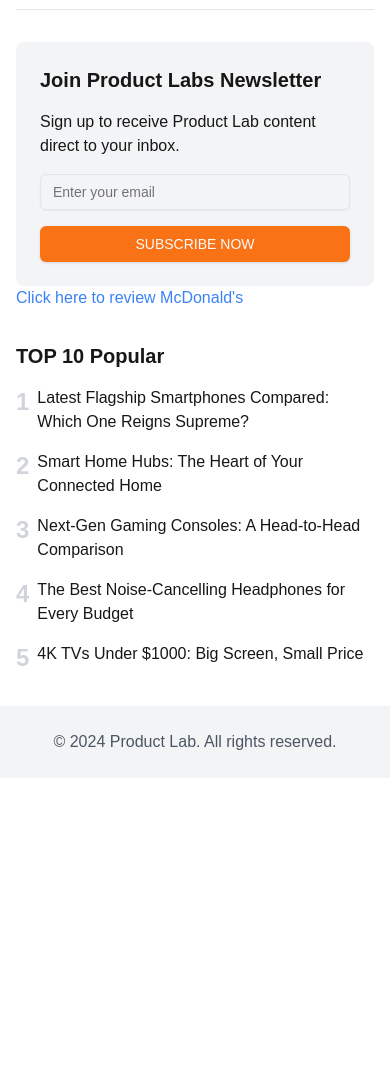
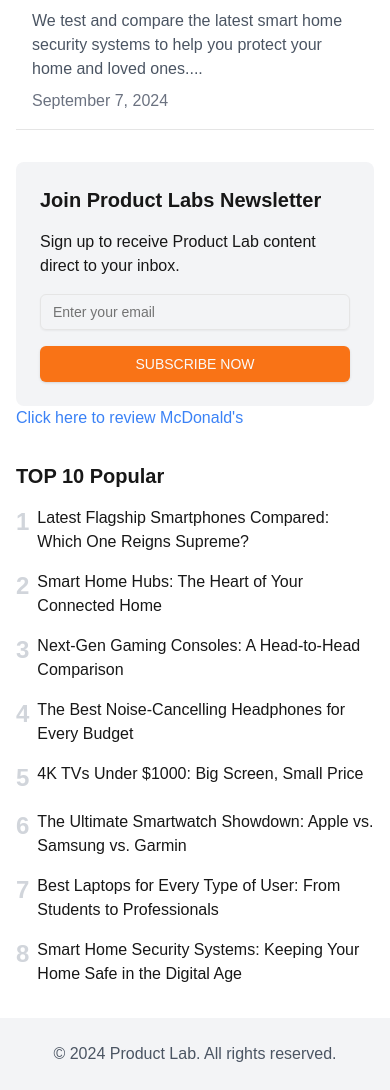
Before and after one commit to navi-singh/ProductLabR, a Next.js app: page / in a window 390 px wide. Shown: the part 3878-4968 px from the top of the page. Before the commit the page ends 4656 px from the top, so only its background shows below. Built offline with nearby package versions, Linux system fonts and the light colour scheme.

Commit message:
Refactor the review list to include a card component

```diff
--- a/app/articles/[id]/page.tsx
+++ b/app/articles/[id]/page.tsx
@@ -1,19 +1,18 @@
 import { Header } from '@/components/Header';
-import { ReviewsList } from '@/components/ReviewsList';
+
 import { Newsletter } from '@/components/Newsletter';
 import { Top10Popular } from '@/components/Top10Popular';
 import { Footer } from '@/components/Footer';
 import Link from 'next/link';
 import Image from 'next/image';
 
-export default function Home() {
+export default function Home(id: string) {
   return (
     <div className="flex min-h-screen flex-col">
       <main className="container mx-auto flex-grow px-4 py-8">
         <div className="grid grid-cols-1 gap-8 md:grid-cols-3">
-
           <div>
-            <main className="flex-grow container mx-auto px-4 py-8 flex flex-col md:flex-row">
+            <main className="container mx-auto flex flex-grow flex-col px-4 py-8 md:flex-row">
               <article className="md:w-2/3 md:pr-8">
                 <nav className="mb-4 text-sm">
                   <Link href="/">Home</Link> &gt; <Link href="/outdoor">Outdoor</Link> &gt;{' '}
@@ -43,16 +42,14 @@ export default function Home() {
                   game and prepare it over an open flame.
                 </p>
                 <p>
-                    Andrew Zimmern, a lifelong outdoorsman and chef, is heading back into the wild
-                    to source his favorite proteins. From wild pigs in Oklahoma to redfish in
-                    Louisiana, Field to Fire will showcase the incredible wild feasts the field has
-                    to offer.
+                  Andrew Zimmern, a lifelong outdoorsman and chef, is heading back into the wild to
+                  source his favorite proteins. From wild pigs in Oklahoma to redfish in Louisiana,
+                  Field to Fire will showcase the incredible wild feasts the field has to offer.
                 </p>
               </article>
             </main>
           </div>
           <Top10Popular />
-
         </div>
       </main>
     </div>
--- a/app/articles/page.tsx
+++ b/app/articles/page.tsx
@@ -1,5 +1,5 @@
 import { Header } from '@/components/Header';
-import { ReviewsList } from '@/components/ReviewsList';
+import { ReviewsList } from '@/components/PostsList';
 import { Newsletter } from '@/components/Newsletter';
 import { Top10Popular } from '@/components/Top10Popular';
 import { Footer } from '@/components/Footer';
@@ -11,9 +11,8 @@ export default function Home() {
     <div className="flex min-h-screen flex-col">
       <main className="container mx-auto flex-grow px-4 py-8">
         <div className="grid grid-cols-1 gap-8 md:grid-cols-3">
-
           <div>
-            <main className="flex-grow container mx-auto px-4 py-8 flex flex-col md:flex-row">
+            <main className="container mx-auto flex flex-grow flex-col px-4 py-8 md:flex-row">
               <article className="md:w-2/3 md:pr-8">
                 <nav className="mb-4 text-sm">
                   <Link href="/">Home</Link> &gt; <Link href="/outdoor">Outdoor</Link> &gt;{' '}
@@ -43,16 +42,14 @@ export default function Home() {
                   game and prepare it over an open flame.
                 </p>
                 <p>
-                    Andrew Zimmern, a lifelong outdoorsman and chef, is heading back into the wild
-                    to source his favorite proteins. From wild pigs in Oklahoma to redfish in
-                    Louisiana, Field to Fire will showcase the incredible wild feasts the field has
-                    to offer.
+                  Andrew Zimmern, a lifelong outdoorsman and chef, is heading back into the wild to
+                  source his favorite proteins. From wild pigs in Oklahoma to redfish in Louisiana,
+                  Field to Fire will showcase the incredible wild feasts the field has to offer.
                 </p>
               </article>
             </main>
           </div>
           <Top10Popular />
-
         </div>
       </main>
     </div>
--- a/app/page.tsx
+++ b/app/page.tsx
@@ -1,4 +1,4 @@
-import { ReviewsList } from '@/components/ReviewsList';
+import { PostsList } from '@/components/PostsList';
 import { Newsletter } from '@/components/Newsletter';
 import { Top10Popular } from '@/components/Top10Popular';
 import Link from 'next/link';
@@ -8,7 +8,7 @@ export default function Home() {
     <div className="flex min-h-screen flex-col">
       <main className="container mx-auto flex-grow px-4 py-8">
         <div className="grid grid-cols-1 gap-8 md:grid-cols-3">
-          <ReviewsList />
+          <PostsList />
           <aside className="space-y-8">
             <Newsletter />
             <Link href="/review" className="cursor-pointer text-blue-500 hover:text-blue-700">
--- /dev/null
+++ b/components/PostsList.tsx
@@ -0,0 +1,21 @@
+import Image from 'next/image';
+import { Posts } from '@/lib/Posts';
+import { truncateText } from '@/lib/textUtil';
+import { Card } from './card';
+import { Post } from './ui/Post';
+
+export const PostsList = () => {
+  return (
+    <div className="md:col-span-2">
+      <h2 className="mb-4 text-4xl font-bold">Articles</h2>
+      <p className="mb-8 text-gray-600">
+        Read our objective tests and assessments of the latest products.
+      </p>
+      <div className="grid grid-cols-1 gap-8 md:grid-cols-2">
+        {Object.entries(Posts).map(([id, post]: [string, Post]) => (
+          <Card key={id} post={post} />
+        ))}
+      </div>
+    </div>
+  );
+};
--- a/components/ReviewsList.tsx
+++ /dev/null
@@ -1,29 +0,0 @@
-import Image from 'next/image';
-import { reviews } from '@/lib/Reviews';
-
-export const ReviewsList = () => {
-  return (
-    <div className="md:col-span-2">
-      <h2 className="mb-4 text-4xl font-bold">Reviews</h2>
-      <p className="mb-8 text-gray-600">
-        Read our objective tests and assessments of the latest products.
-      </p>
-      <div className="grid grid-cols-1 gap-8 md:grid-cols-2">
-        {reviews.map((review, index) => (
-          <article key={index} className="border-b pb-8 hover:bg-white hover:shadow-lg">
-            <Image
-              src={review.image}
-              alt={review.title}
-              width={400}
-              height={300}
-              className="mb-4 h-48 w-full object-cover"
-            />
-            <h3 className="mb-2 text-2xl font-bold">{review.title}</h3>
-            <p className="mb-2 text-gray-600">{review.description}</p>
-            <span className="text-gray-500">{review.date}</span>
-          </article>
-        ))}
-      </div>
-    </div>
-  );
-};
--- a/components/Top10Popular.tsx
+++ b/components/Top10Popular.tsx
@@ -1,14 +1,14 @@
-import { reviews } from '@/lib/Reviews';
+import { Posts } from '@/lib/Posts';
 
 export const Top10Popular = () => {
   return (
     <div>
       <h3 className="mb-4 text-xl font-bold">TOP 10 Popular</h3>
       <ul className="space-y-4">
-        {reviews.slice(0, 5).map((review, index) => (
+        {Object.entries(Posts).map(([id, post], index) => (
           <li key={index} className="flex items-start space-x-2">
             <span className="text-2xl font-bold text-gray-300">{index + 1}</span>
-            <p className="font-medium">{review.title}</p>
+            <p className="font-medium">{post.title}</p>
           </li>
         ))}
       </ul>
--- /dev/null
+++ b/components/card.tsx
@@ -0,0 +1,22 @@
+import Image from 'next/image';
+import { truncateText } from '@/lib/textUtil';
+import { Post } from './ui/Post';
+
+export const Card = ({ post }: { post: Post }) => {
+  return (
+    <div>
+      <article className="border-b p-4 hover:bg-white hover:shadow-lg">
+        <Image
+          src={post.image}
+          alt={post.title}
+          width={400}
+          height={300}
+          className="mb-4 h-48 w-full object-cover"
+        />
+        <h3 className="mb-2 text-2xl font-bold">{post.title}</h3>
+        <p className="mb-2 text-gray-600">{truncateText(post.description, 30)}... </p>
+        <span className="text-gray-500">{post.date}</span>
+      </article>
+    </div>
+  );
+};
--- /dev/null
+++ b/components/ui/Post.tsx
@@ -0,0 +1,6 @@
+export interface Post {
+  title: string;
+  description: string;
+  image: string;
+  date: string;
+}
--- a/lib/Reviews.js
+++ b/lib/Posts.ts
@@ -1,57 +1,59 @@
-export const reviews = [
-  {
+import { Post } from '@/components/ui/Post';
+
+export const Posts: Record<string, Post> = {
+  '100': {
     title: 'Latest Flagship Smartphones Compared: Which One Reigns Supreme?',
     description:
       'We put the latest high-end smartphones through rigorous testing to determine which one offers the best value for your money.',
     date: 'September 14, 2024',
     image: '/placeholder.svg?height=300&width=400',
   },
-  {
+  '101': {
     title: 'Smart Home Hubs: The Heart of Your Connected Home',
     description:
       'Discover which smart home hub offers the best compatibility, ease of use, and features for your connected devices.',
     date: 'September 13, 2024',
     image: '/placeholder.svg?height=300&width=400',
   },
-  {
+  '102': {
     title: 'Next-Gen Gaming Consoles: A Head-to-Head Comparison',
     description:
       'We compare the latest gaming consoles to help you decide which one deserves a spot in your entertainment center.',
     date: 'September 12, 2024',
     image: '/placeholder.svg?height=300&width=400',
   },
-  {
+  '103': {
     title: 'The Best Noise-Cancelling Headphones for Every Budget',
     description:
       "From budget-friendly to premium options, we've tested the top noise-cancelling headphones to help you find your perfect match.",
     date: 'September 11, 2024',
     image: '/placeholder.svg?height=300&width=400',
   },
-  {
+  '104': {
     title: '4K TVs Under $1000: Big Screen, Small Price',
     description:
       'We review the best 4K TVs that offer stunning picture quality without breaking the bank.',
     date: 'September 10, 2024',
     image: '/placeholder.svg?height=300&width=400',
   },
-  {
+  '105': {
     title: 'The Ultimate Smartwatch Showdown: Apple vs. Samsung vs. Garmin',
     description:
       'We put the latest smartwatches from top brands through their paces to help you find the perfect wrist companion.',
     date: 'September 9, 2024',
     image: '/placeholder.svg?height=300&width=400',
   },
-  {
+  '106': {
     title: 'Best Laptops for Every Type of User: From Students to Professionals',
     description: 'Our comprehensive guide to the best laptops for different needs and budgets.',
     date: 'September 8, 2024',
     image: '/placeholder.svg?height=300&width=400',
   },
-  {
+  '107': {
     title: 'Smart Home Security Systems: Keeping Your Home Safe in the Digital Age',
     description:
       'We test and compare the latest smart home security systems to help you protect your home and loved ones.',
     date: 'September 7, 2024',
     image: '/placeholder.svg?height=300&width=400',
   },
-];
+};
--- /dev/null
+++ b/lib/textUtil.ts
@@ -0,0 +1,7 @@
+export function truncateText(text: string, wordLimit: number): string {
+  const words = text.split(' ');
+  if (words.length > wordLimit) {
+    return words.slice(0, wordLimit).join(' ') + '...';
+  }
+  return text;
+}
```
Lines whose indentation alone changed are shown as unchanged.
